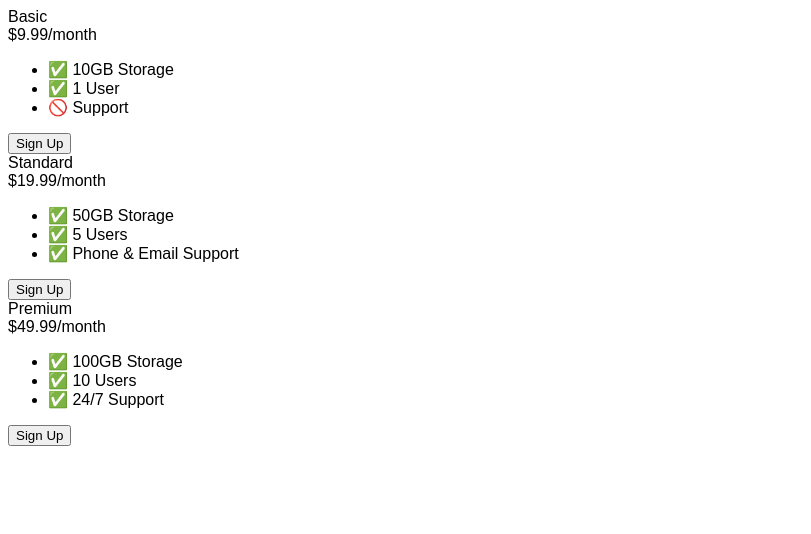
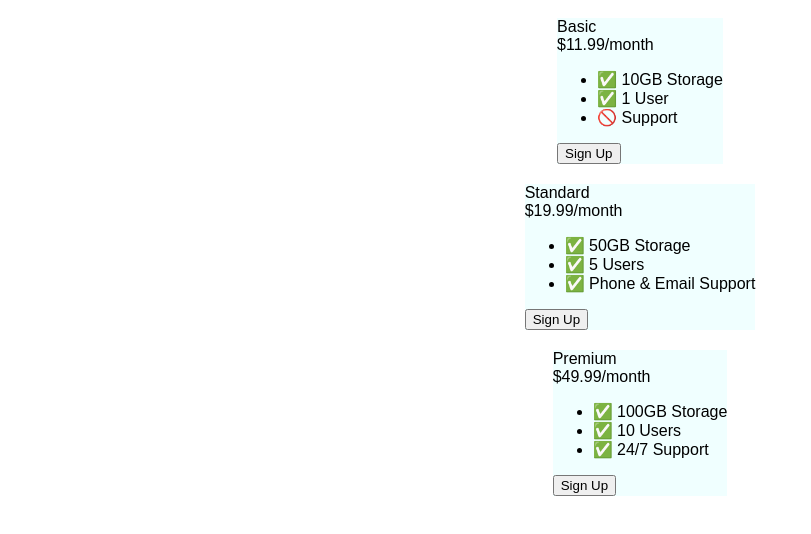
Before and after one commit to rnehacodes/WebDev2024-Bootcamp, a plain HTML site: page 9.4+Flexbox+Pricing+Table+Project/index.html in a window 1280 px wide. Shown: the whole page, without its empty margins (0-811 px from the left). Drawn offline with Linux system fonts and the light colour scheme; a web font is replaced by a local one.

Commit message:
Flexbox pricing part 1

```diff
--- a/index.html
+++ b/9.4+Flexbox+Pricing+Table+Project/index.html
@@ -12,6 +12,18 @@
       body {
         font-family: "Sono", sans-serif;
       }
+      .pricing-container {
+        margin-left: 25%;
+        margin-right: 25%;
+        display: flex;
+        flex-direction: column;
+        align-items: center;
+      }
+      .pricing-plan {
+        background-color: azure;
+        margin: 10px;
+      }
+
 
       /* Hint: What can you do with a media query and flexbox? */
       @media (max-width: 1250px) {
@@ -23,7 +35,7 @@
     <div class="pricing-container">
       <div class="pricing-plan">
         <div class="plan-title">Basic</div>
-        <div class="plan-price">$9.99/month</div>
+        <div class="plan-price">$11.99/month</div>
         <ul class="plan-features">
           <li>✅ 10GB Storage</li>
           <li>✅ 1 User</li>
```
Also changed, not shown: 9.4+Flexbox+Pricing+Table+Project/goal-large.png (renamed from goal-large.png), 9.4+Flexbox+Pricing+Table+Project/goal-small.png (renamed from goal-small.png), 9.4+Flexbox+Pricing+Table+Project/solution.html (renamed from solution.html).
